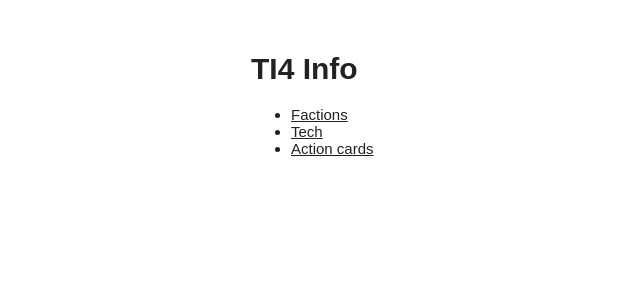
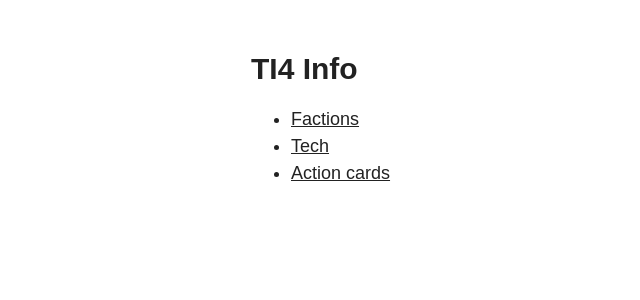
Before and after one commit to dronsfield/dronz-ti4, a Next.js app: page / in a window 1280 px wide. Shown: the top 300 px of the page, without its empty margins (5-645 px from the left). Built offline with nearby package versions, Linux system fonts and the light colour scheme.

Commit message:
increase index text size

```diff
--- a/src/pages/index.tsx
+++ b/src/pages/index.tsx
@@ -3,9 +3,16 @@ import React from "react";
 import { Container } from "../components/Container";
 import styled from "styled-components";
 
+const StyledContainer = styled(Container)`
+  li {
+    font-size: 1.2em;
+    line-height: 1.5;
+  }
+`;
+
 export function Home() {
   return (
-    <Container>
+    <StyledContainer>
       <h1>TI4 Info</h1>
       <ul>
         <li>
@@ -18,7 +25,7 @@ export function Home() {
           <Link href="/ac">Action cards</Link>
         </li>
       </ul>
-    </Container>
+    </StyledContainer>
   );
 }
 
```
